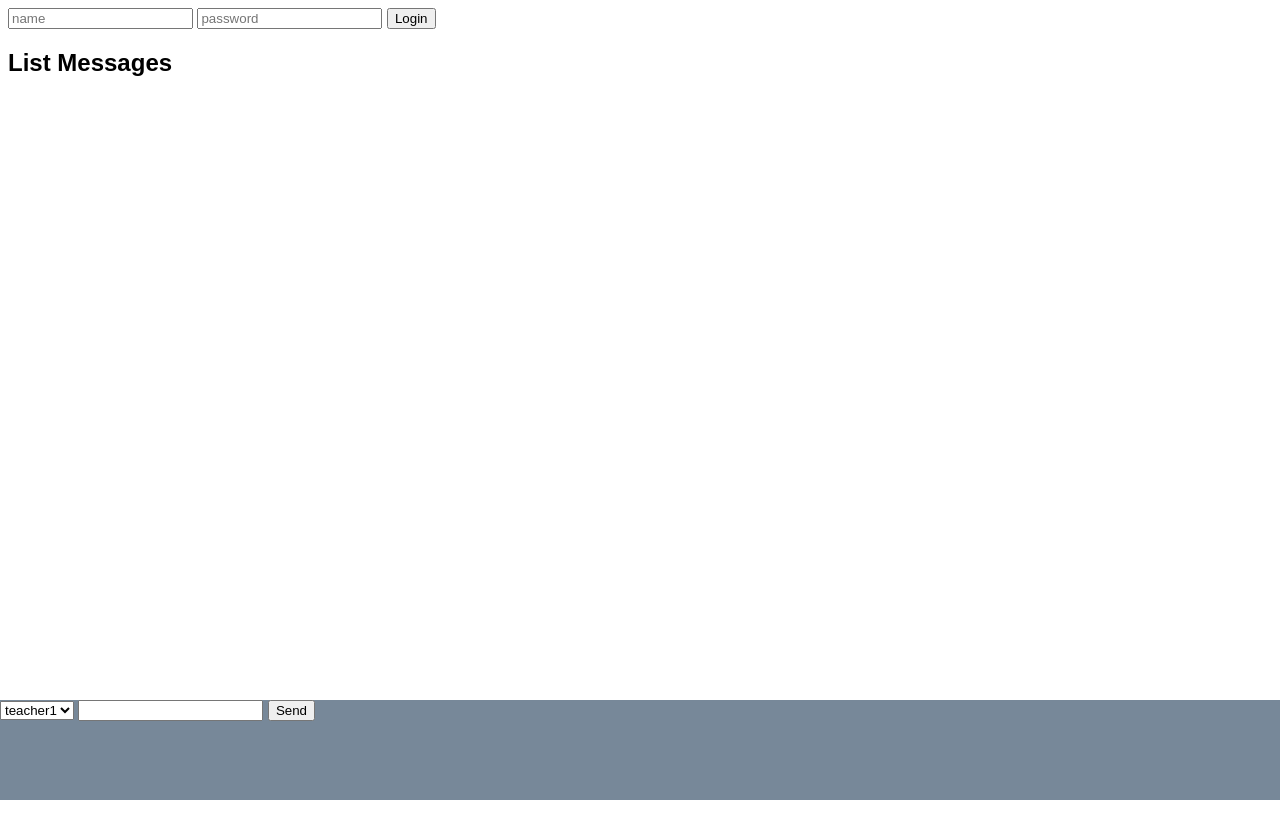
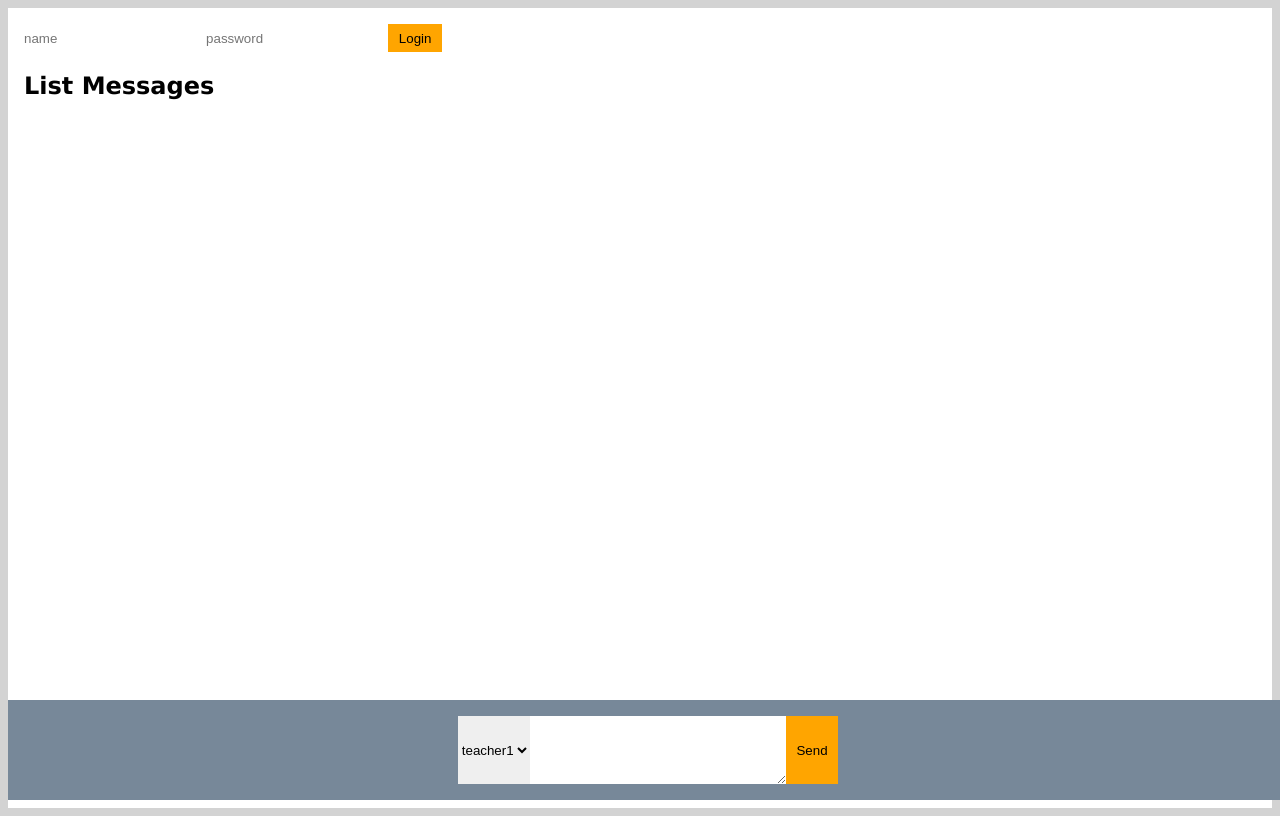
Before and after one commit to Sergi-Virgili/citasf5, a PHP site: page / in a window 1280 px wide. Run offline with PHP 8.4, Linux system fonts and the light colour scheme; data comes from the database, SQL or seed files in the repository; data that the repository does not hold is empty.

Commit message:
msgobject

```diff
--- a/index.php
+++ b/index.php
@@ -21,17 +21,13 @@ echo '
 		<ul id="messagesList"><ul>
 
 
-		<section id="sendSection">
 
-            <input id = "sendText" type="text-area">
-            <button id = "sendButton" onClick="msgSend()">Send</button>
-		</section>
     </div>
     <section id="sendSection">
         <select id="teachersList">
 
         </select>
-        <input id = "sendText" type="text-area">
+        <textarea id = "sendText" type="text-area" rows="4" cols="30"></textarea>
         <button id = "sendButton" onClick="msgSend()">Send</button>
     </section>
 
--- a/indextest.html
+++ b/indextest.html
@@ -32,7 +32,7 @@
                 <option value="volvo">Volvo</option>
             </select>
 
-        <input id = "sendText" type="text-area">
+        <input id = "sendText" type="text-area" >
         <button id = "sendButton">Send</button>
     </section>
 
--- a/styles.css
+++ b/styles.css
@@ -1,16 +1,45 @@
+* {
+  border: 0;
+  padding: 0;
+  box-sizing: border-box;
+}
 body {
-    font-family: sans-serif;
+    font-family: Verdana, Geneva, Tahoma, sans-serif;
+    background-color: lightgrey;
+
   }
+
+  li {
+    list-style: none;
+  }
+
   .container {
     min-height: 100vh;
     width: 100%;
+    background-color: white;
+    padding: 1em;
   }
   #sendSection {
     background-color: lightslategrey;
     position: fixed;
     bottom: 0;
-    left: 0;
+    width: 100%;
     height: 100px;
-    width: 100%;
+    padding: 1em;
+    display: flex;
+    justify-content: center;
 
   }
+  .message {
+    padding: 1em;
+    margin-bottom: 1em;
+    border: 1px grey solid;
+    border-radius: 20px;
+  }
+  button {
+    padding: .5em .8em;
+    background-color: orange;
+  }
+  button:hover{
+    background-color: orangered;
+  }
```
Also changed, not shown: conection.php (+0 -9 lines), controlers/controler-add-message.php (+5 -4 lines), controlers/controler-delete-message.php (+4 -5 lines), controlers/controler-list-messages.php (+29 -26 lines), objects/messages.php (added, +71 -0 lines), scripts.js (+43 -29 lines).
